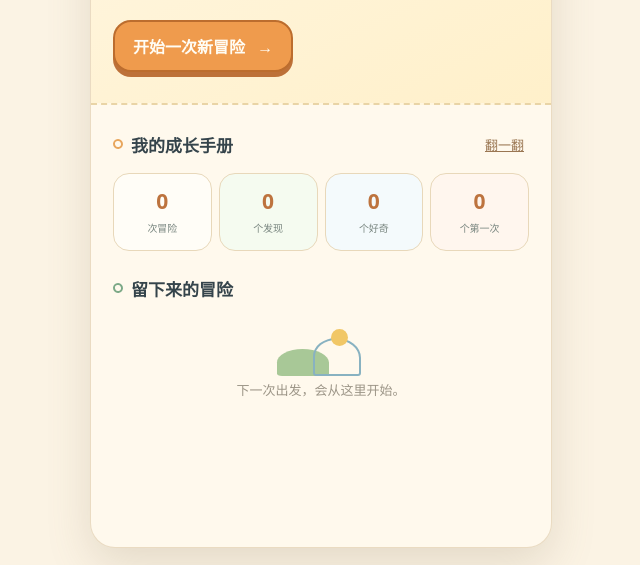
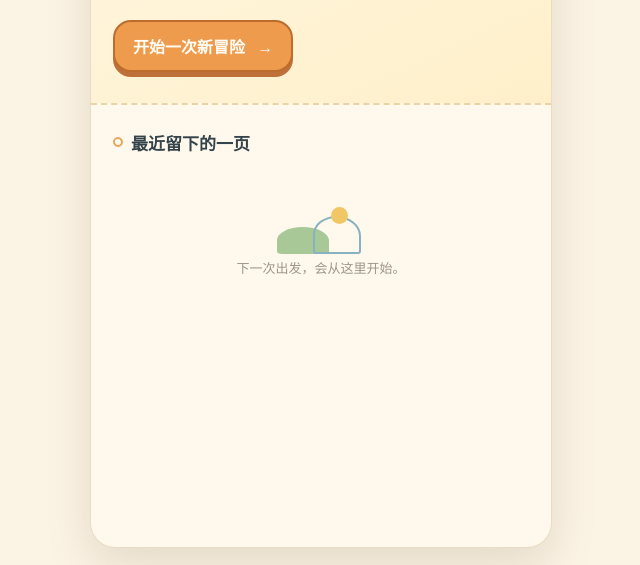
Before and after one commit to 173800607-hash/kids-adventure-map, a plain HTML site: page index.html in a window 1280 px wide. Shown: the part 271-836 px from the top of the page, without its empty margins (319-959 px from the left). Drawn offline with Linux system fonts and the light colour scheme.

Commit message:
Add files via upload

```diff
--- a/app.js
+++ b/app.js
@@ -49,17 +49,25 @@ function renderChoices() {
   $('#interest-choices').innerHTML = interests.map(x => `<button class="choice ${x===selectedInterest?'is-selected':''}" data-interest="${x}" type="button">${x}</button>`).join('');
 }
 async function renderHome() {
-  const archived = state.adventures.filter(a => a.archived);
-  const discoveries = archived.flatMap(a => a.records.discoveries || []);
-  const questions = archived.flatMap(a => a.records.questions || []);
-  const firsts = archived.flatMap(a => a.records.firsts || []);
+  const archived = state.adventures.filter(a => a.archived).sort((a,b) => b.archivedAt-a.archivedAt);
   $('#profile-name').textContent = state.profile.name; $('#profile-age').textContent = `${state.profile.age || '5'} 岁`; $('#profile-avatar').textContent = state.profile.name.slice(0,1) || '我';
-  $('#adventure-count').textContent = archived.length; $('#discovery-count').textContent = discoveries.length; $('#question-count').textContent = questions.length; $('#first-count').textContent = firsts.length;
-  $('#empty-history').hidden = archived.length > 0;
-  const list = $('#history-list'); clearUrls();
-  list.innerHTML = archived.slice().sort((a,b)=>b.archivedAt-a.archivedAt).map(a => `<button class="history-card" data-open-story="${a.id}" type="button"><span class="history-cover" data-cover="${a.id}">✦</span><span><small>${dateText(a.date)} · ${clean(a.location)}</small><h3>${clean(a.title)}</h3><p>${clean(summary(a))}</p></span></button>`).join('');
+  const newest = archived[0]; clearUrls();
+  $('#empty-recent').hidden = Boolean(newest);
+  $('#recent-story').innerHTML = newest ? storyCard(newest) : '';
+  const fragments = [];
+  const latest = key => archived.flatMap(a => (a.records[key] || []).map(text => ({text,a}))).at(0);
+  const discovery=latest('discoveries'), question=latest('questions'), mother=latest('momNotes');
+  if(discovery) fragments.push(['看', '她最近发现了…', discovery.text, discovery.a]);
+  if(question) fragments.push(['问', '她最近好奇…', question.text, question.a]);
+  if(mother) fragments.push(['记', '妈妈看到的她', mother.text, mother.a]);
+  $('#growing-notes').hidden = fragments.length === 0;
+  $('#growing-note-list').innerHTML = fragments.map(([mark,label,text,a]) => `<button class="history-card" data-open-story="${a.id}" type="button"><span class="history-cover">${mark}</span><span><small>${label}</small><h3>${clean(text)}</h3><p>${dateText(a.date)} · ${clean(a.location)}</p></span></button>`).join('');
+  const list = $('#history-list');
+  $('#more-stories').hidden = archived.length < 2;
+  list.innerHTML = archived.slice(1).map(storyCard).join('');
   for (const a of archived) { const target = $(`[data-cover="${a.id}"]`); const photo = await getMedia(a.coverId || a.records.photos?.[0]?.id); if (target && photo) target.innerHTML = `<img src="${blobUrl(photo)}" alt="${clean(a.location)}留下的照片">`; }
 }
+function storyCard(a) { return `<button class="history-card" data-open-story="${a.id}" type="button"><span class="history-cover" data-cover="${a.id}">✦</span><span><small>${dateText(a.date)} · ${clean(a.location)}</small><h3>${clean(a.title)}</h3><p>${clean(summary(a))}</p></span></button>`; }
 function summary(a) { return a.records.texts?.[0] || a.records.questions?.[0] || a.records.momNotes?.[0] || a.records.discoveries?.[0] || '这一天，留下了一段自己的故事。'; }
 function newAdventure() {
   const location = $('#adventure-location').value.trim(); const age = $('#adventure-age').value.trim();
--- a/index.html
+++ b/index.html
@@ -23,22 +23,22 @@
         <button class="primary-button" id="start-adventure" type="button">开始一次新冒险 <span>→</span></button>
       </header>
 
-      <section class="memory-overview" aria-label="我的成长手册">
-        <div class="section-heading"><span class="hand-dot"></span><h2>我的成长手册</h2><button class="text-button" id="open-handbook" type="button">翻一翻</button></div>
-        <div class="memory-stats">
-          <article><b id="adventure-count">0</b><span>次冒险</span></article>
-          <article><b id="discovery-count">0</b><span>个发现</span></article>
-          <article><b id="question-count">0</b><span>个好奇</span></article>
-          <article><b id="first-count">0</b><span>个第一次</span></article>
+      <section class="memory-overview" aria-label="最近留下的一页">
+        <div class="section-heading"><span class="hand-dot"></span><h2>最近留下的一页</h2></div>
+        <div class="history-list" id="recent-story"></div>
+        <div class="empty-history" id="empty-recent">
+          <div class="tiny-scene" aria-hidden="true"><i></i><b></b><em></em></div>
+          <p>下一次出发，会从这里开始。</p>
         </div>
       </section>
 
-      <section class="history-section" aria-labelledby="history-title">
-        <div class="section-heading"><span class="hand-dot green"></span><h2 id="history-title">留下来的冒险</h2></div>
-        <div class="empty-history" id="empty-history">
-          <div class="tiny-scene" aria-hidden="true"><i></i><b></b><em></em></div>
-          <p>下一次出发，会从这里开始。</p>
-        </div>
+      <section class="memory-overview" id="growing-notes" aria-label="慢慢留下来的片段" hidden>
+        <div class="section-heading"><span class="hand-dot green"></span><h2>慢慢留下来的片段</h2><button class="text-button" id="open-handbook" type="button">翻一翻</button></div>
+        <div class="history-list" id="growing-note-list"></div>
+      </section>
+
+      <section class="history-section" id="more-stories" aria-labelledby="history-title">
+        <div class="section-heading"><span class="hand-dot green"></span><h2 id="history-title">更多冒险故事</h2></div>
         <div class="history-list" id="history-list"></div>
       </section>
     </section>
```
